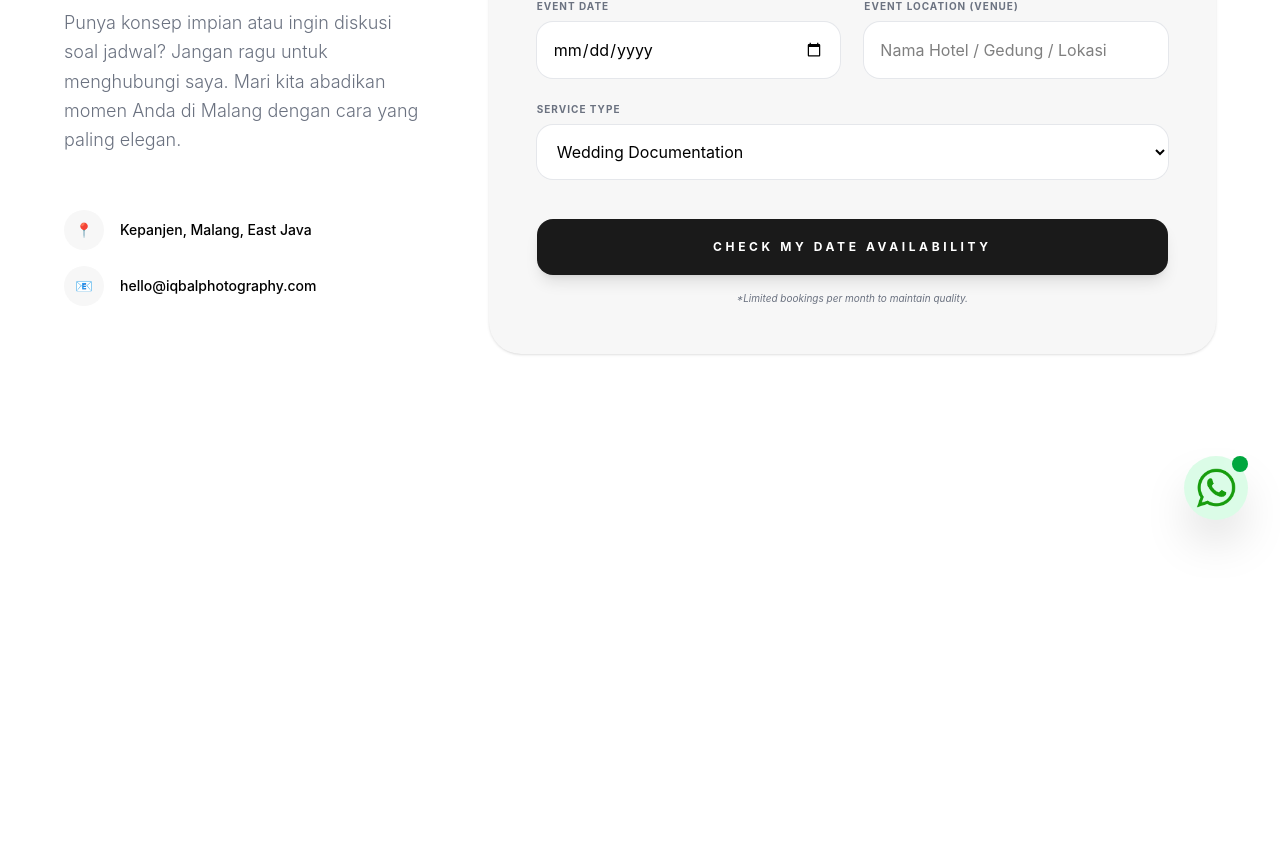
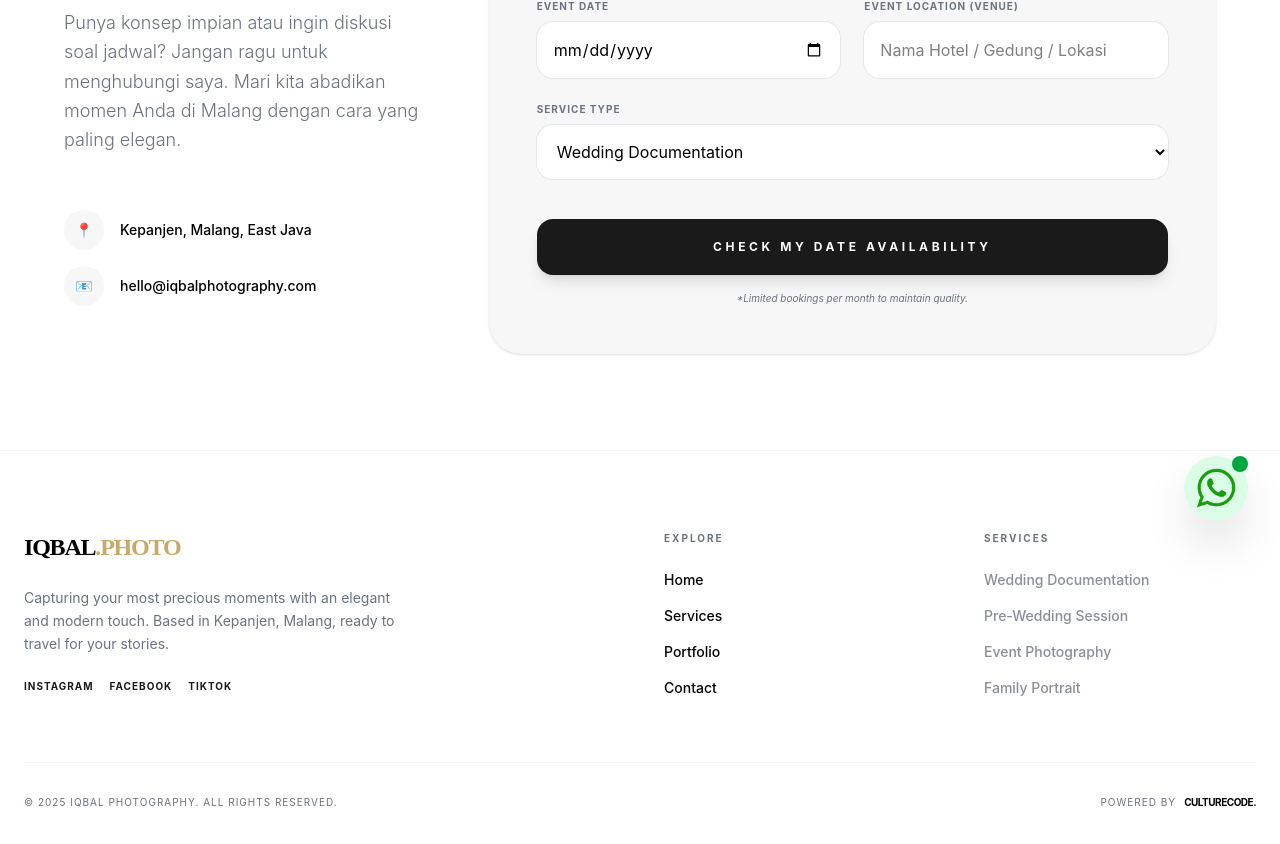
Before and after one commit to Culturecodee/IqbalPhotography, a React (Vite) app: page /contact in a window 1280 px wide. Shown: the part 248-1092 px from the top of the page. Before the commit the page ends 800 px from the top, so only its background shows below. Built offline with nearby package versions, Linux system fonts and the light colour scheme.

Commit message:
add footer

```diff
--- a/src/App.jsx
+++ b/src/App.jsx
@@ -6,6 +6,7 @@ import Services from './pages/Services';
 import Contact from './pages/Contact';
 import ScrollToTop from './components/sections/ScrollToTop';
 import ButtonWa from './components/ButtonWa/ButtonWa'
+import Footer from './components/sections/Footer'
 // import page lainnya...
 
 function App() {
@@ -21,6 +22,7 @@ function App() {
         {/* Tambahkan rute lain di sini */}
       </Routes>
       <ButtonWa/>
+      <Footer/>
     </BrowserRouter>
   );
 }
--- a/src/components/sections/Footer.jsx
+++ b/src/components/sections/Footer.jsx
@@ -0,0 +1,80 @@
+import { motion } from 'framer-motion';
+
+export default function Footer() {
+  const socialLink = [
+    {
+      name: 'Instagram',
+      link: 'https://www.instagram.com/iqbal.photography_/'
+    },
+    {
+      name: 'Facebook',
+      link: 'https://www.facebook.com/iqbal.maulud.5'
+    },
+    {
+      name: 'Tiktok',
+      link: 'https://www.facebook.com/iqbal.maulud.5'
+    }
+  ]
+
+  return (
+    <footer className="bg-white pt-20 pb-10 border-t border-gray-100 px-6">
+      <div className="container mx-auto">
+        <div className="grid grid-cols-1 md:grid-cols-4 gap-12 mb-16">
+
+          {/* Brand Identity */}
+          <div className="md:col-span-2 space-y-6">
+            <h2 className="font-serif text-2xl font-bold tracking-tighter">
+              IQBAL<span className="text-brand-gold">.PHOTO</span>
+            </h2>
+            <p className="text-brand-gray text-sm leading-relaxed max-w-sm">
+              Capturing your most precious moments with an elegant and modern touch.
+              Based in Kepanjen, Malang, ready to travel for your stories.
+            </p>
+            <div className="flex gap-4">
+              {/* Social Icons - Bisa diganti link sosmed Iqbal */}
+              {socialLink.map((social) => (
+                <a key={social.name} href={social.link} className="text-[10px] uppercase tracking-widest font-bold text-brand-dark hover:text-brand-gold transition-colors">
+                  {social.name}
+                </a>
+              ))}
+            </div>
+          </div>
+
+          {/* Quick Links */}
+          <div className="space-y-6">
+            <h4 className="text-[10px] uppercase tracking-[0.2em] font-bold text-brand-gray">Explore</h4>
+            <ul className="space-y-4 text-sm font-medium">
+              <li><a href="/" className="hover:text-brand-gold transition-colors">Home</a></li>
+              <li><a href="/services" className="hover:text-brand-gold transition-colors">Services</a></li>
+              <li><a href="/portfolio" className="hover:text-brand-gold transition-colors">Portfolio</a></li>
+              <li><a href="/contact" className="hover:text-brand-gold transition-colors">Contact</a></li>
+            </ul>
+          </div>
+
+          {/* Services Quick Link */}
+          <div className="space-y-6">
+            <h4 className="text-[10px] uppercase tracking-[0.2em] font-bold text-brand-gray">Services</h4>
+            <ul className="space-y-4 text-sm font-medium">
+              <li className="text-brand-gray/80">Wedding Documentation</li>
+              <li className="text-brand-gray/80">Pre-Wedding Session</li>
+              <li className="text-brand-gray/80">Event Photography</li>
+              <li className="text-brand-gray/80">Family Portrait</li>
+            </ul>
+          </div>
+        </div>
+
+        {/* Bottom Bar */}
+        <div className="pt-8 border-t border-gray-100 flex flex-col md:flex-row justify-between items-center gap-6">
+          <p className="text-[10px] text-brand-gray uppercase tracking-widest">
+            © 2025 IQBAL PHOTOGRAPHY. ALL RIGHTS RESERVED.
+          </p>
+
+          <div className="flex items-center gap-2">
+            <span className="text-[10px] text-brand-gray uppercase tracking-widest">Powered by</span>
+            <span className="text-[10px] font-bold tracking-tighter">CULTURECODE.</span>
+          </div>
+        </div>
+      </div>
+    </footer>
+  );
+}
--- a/src/components/sections/PhotoGrid.jsx
+++ b/src/components/sections/PhotoGrid.jsx
@@ -56,7 +56,7 @@ export default function PhotoGrid() {
 
         {/* Mobile-only button */}
         <button className="w-full mt-8 md:hidden border border-brand-dark py-4 rounded-full text-sm uppercase tracking-widest">
-          Explore All
+          Explore All for The pictures
         </button>
       </div>
     </section>
--- a/src/components/sections/Reveal.jsx
+++ b/src/components/sections/Reveal.jsx
@@ -25,13 +25,11 @@ export default function Reveal({
     <motion.div
       initial={{
         opacity: 0,
-        filter: "blur(2px)",
         x: directions[direction].x,
         y: directions[direction].y
       }}
       whileInView={{
         opacity: 1,
-        filter: "blur(0px)",
         blur: 0,
         x: 0,
         y: 0
```
